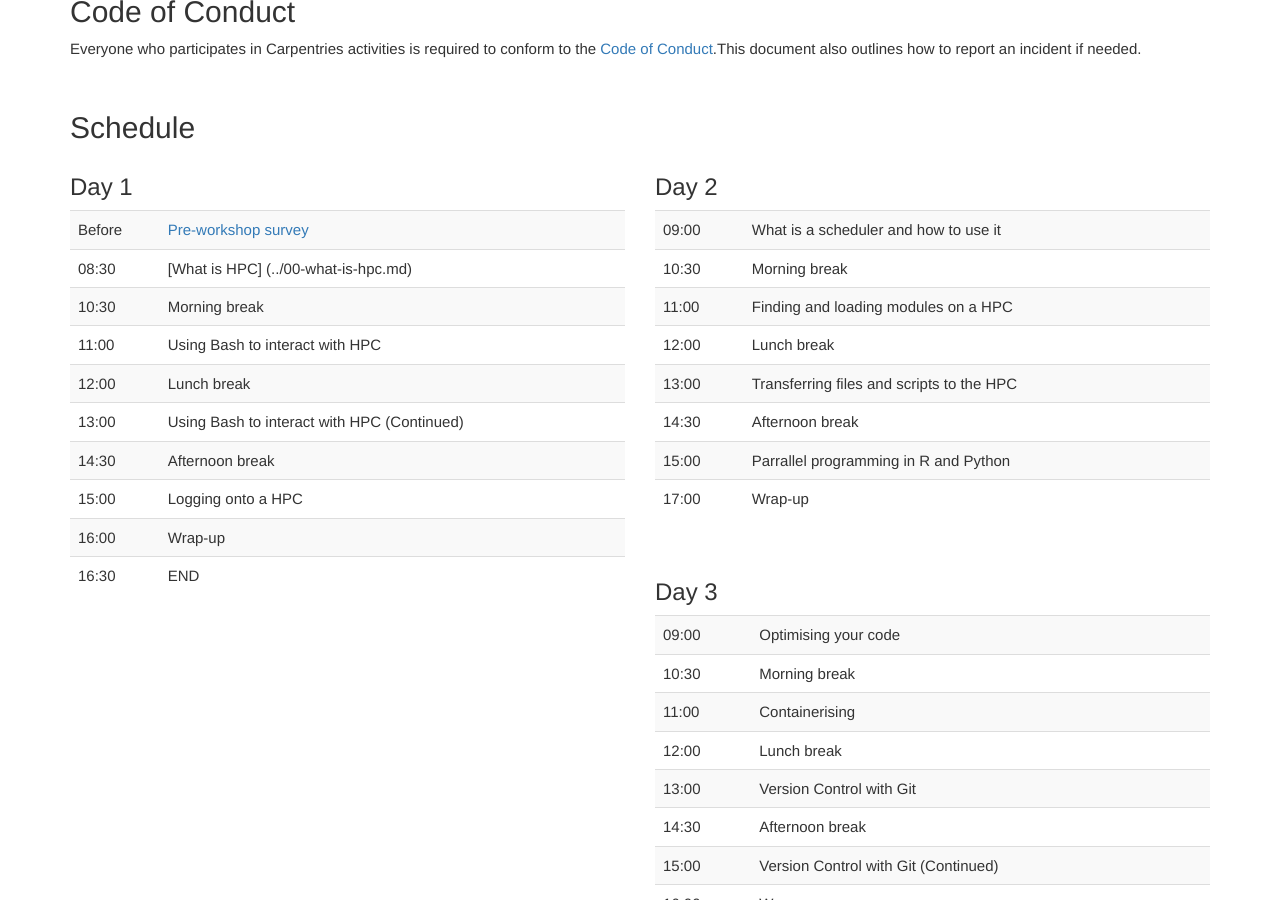
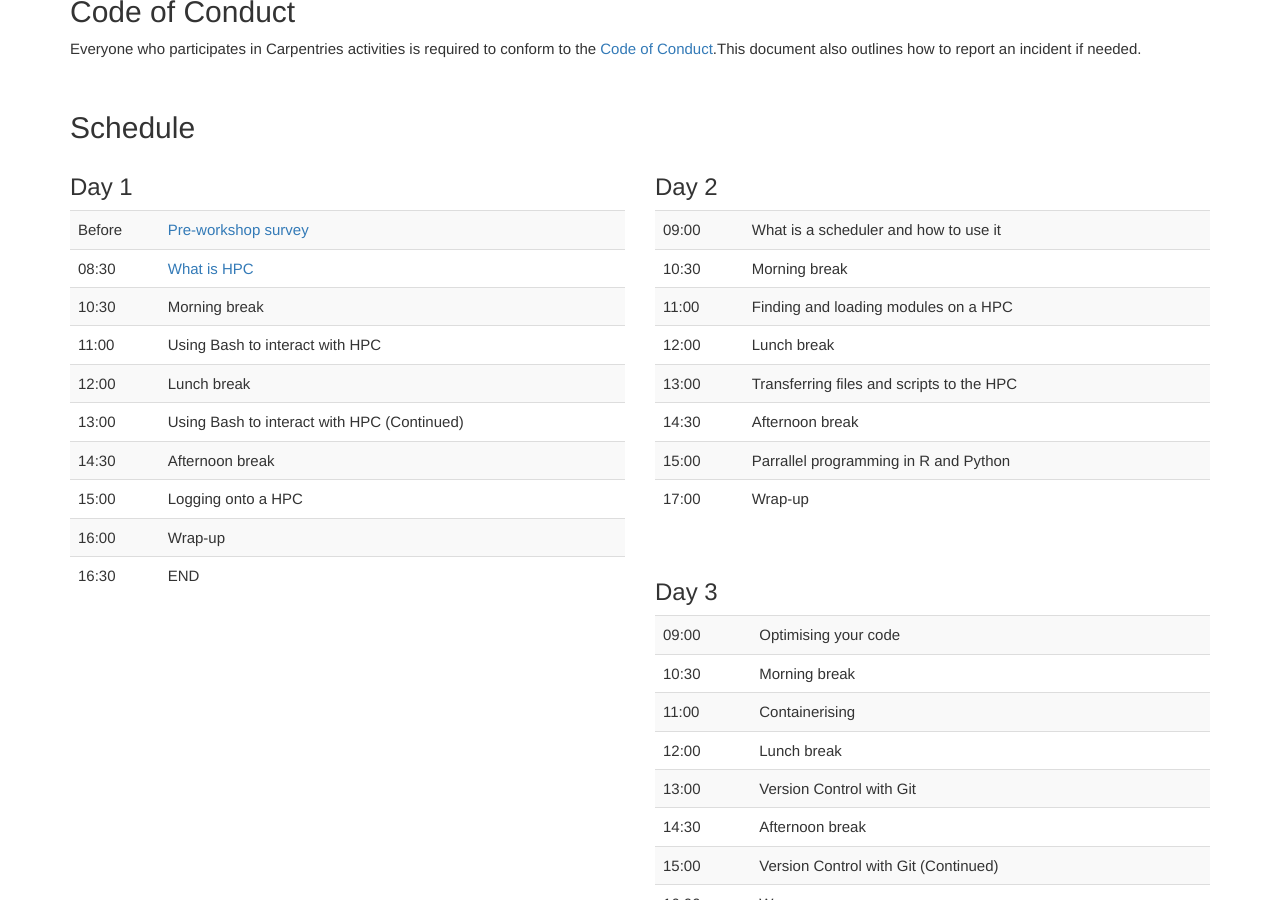
Before and after one commit to BrettParker/hpc-only1, a Jekyll site: the page built from index.md, in a window 1280 px wide and 900 px high, scrolled down 1002 px. Built offline with Jekyll 4.4.1, drawn with Linux system fonts in a browser that asks for light colours.

Commit message:
add link in timetable to lesson plan

```diff
--- a/_includes/timetable.html
+++ b/_includes/timetable.html
@@ -3,7 +3,7 @@
     <h3>Day 1</h3>
     <table class="table table-striped">
       <tr> <td>Before</td> <td><a href="{{ site.pre_survey }}{{ site.github.project_title }}">Pre-workshop survey</a> </td> </tr>
-      <tr> <td>08:30</td>  <td>[What is HPC] (../00-what-is-hpc.md)</td> </tr>
+      <tr> <td>08:30</td>  <td><a href="../00-what-is-hpc.md">What is HPC</a></td> </tr>
       <tr> <td>10:30</td>  <td>Morning break</td> </tr>
       <tr> <td>11:00</td>  <td>Using Bash to interact with HPC</td> </tr>
       <tr> <td>12:00</td>  <td>Lunch break</td> </tr>
```
